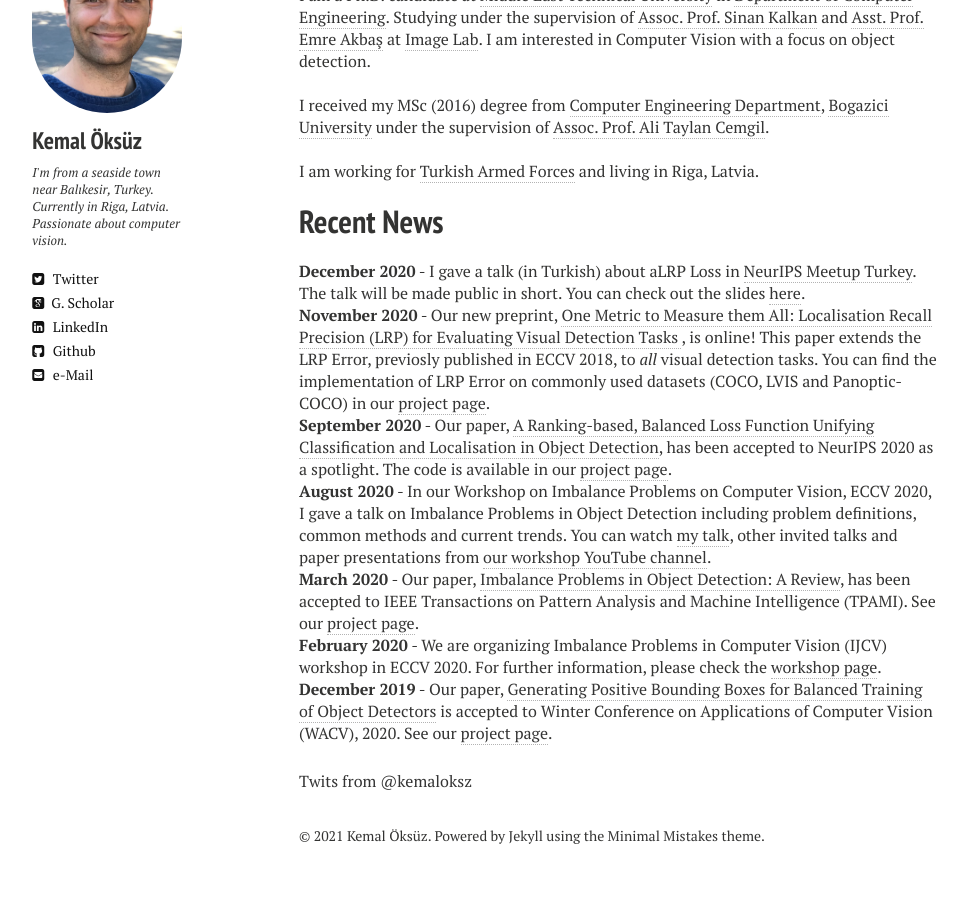
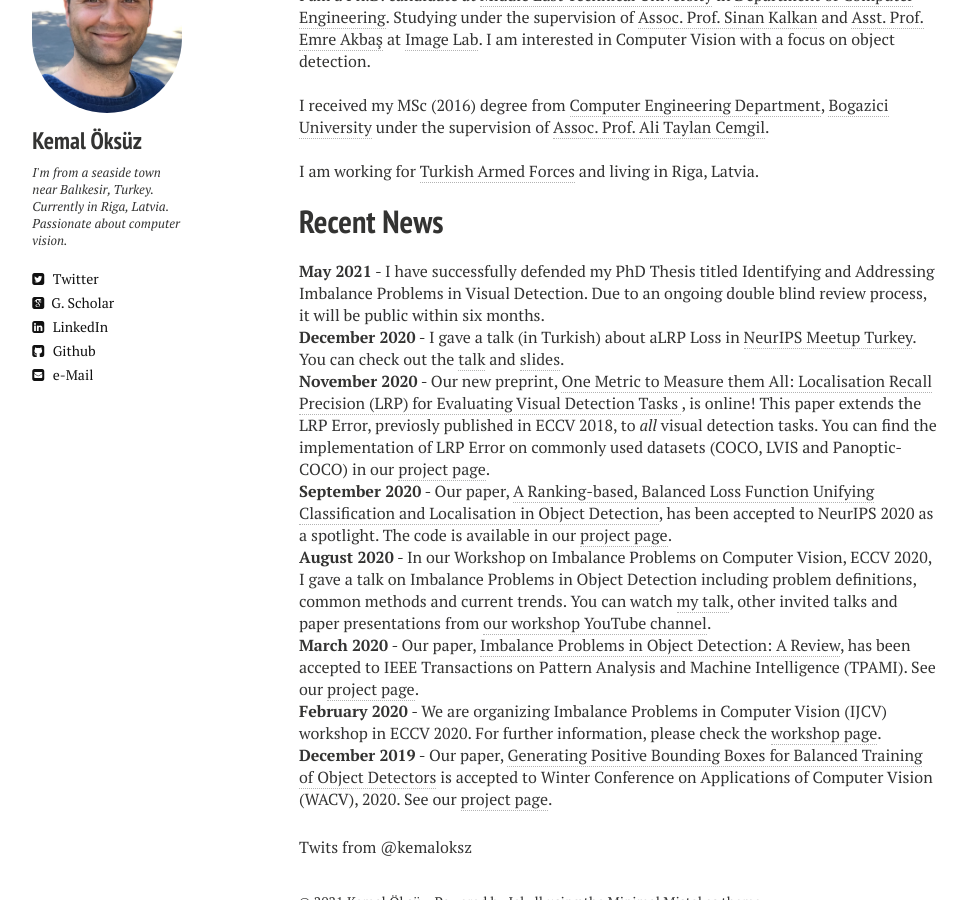
Before and after one commit to kemaloksuz/kemaloksuz.github.io, a Jekyll site: the page built from index.md, in a window 1280 px wide and 900 px high, scrolled down 808 px. Shown: the whole window, without its empty margins (21-988 px from the left). Built offline with Jekyll 4.4.1, drawn with Linux system fonts in a browser that asks for light colours; nearby versions of some CDN libraries; comment, search, counter and statistics services are not loaded.

Commit message:
Update index.md

```diff
--- a/index.md
+++ b/index.md
@@ -16,7 +16,8 @@ I received my MSc (2016) degree from <a href="https://www.cmpe.boun.edu.tr" targ
 I am working for <a href="https://www.tsk.tr/HomeEng" target="_blank">Turkish Armed Forces</a> and living in Riga, Latvia.
 
 <h1>Recent News</h1>
-**December 2020** - I gave a talk (in Turkish) about aLRP Loss in <a href="https://inzva.com/ai/meetups/2020/neurips-meetup-turkey-2020" target="_blank">NeurIPS Meetup Turkey</a>. The talk will be made public in short. You can check out the slides <a href="https://drive.google.com/file/d/1S_u0_sjK2FcGJZYQWY3PNPeybclAOf-_/view?usp=sharing" target="_blank">here</a>. <br />
+**May 2021** - I have successfully defended my PhD Thesis titled Identifying and Addressing Imbalance Problems in Visual Detection. Due to an ongoing double blind review process, it will be public within six months. <br />
+**December 2020** - I gave a talk (in Turkish) about aLRP Loss in <a href="https://inzva.com/ai/meetups/2020/neurips-meetup-turkey-2020" target="_blank">NeurIPS Meetup Turkey</a>. You can check out the <a href="https://www.youtube.com/watch?v=8M4k4ILdzvg" target="_blank">talk</a> and  <a href="https://drive.google.com/file/d/1S_u0_sjK2FcGJZYQWY3PNPeybclAOf-_/view?usp=sharing" target="_blank">slides</a>. <br />
 **November 2020** - Our new preprint, <a href="https://arxiv.org/abs/2011.10772" target="_blank">One Metric to Measure them All: Localisation Recall Precision (LRP) for Evaluating Visual Detection Tasks
 </a>, is online! This paper extends the LRP Error, previosly published in ECCV 2018, to *all* visual detection tasks. You can find the implementation of LRP Error on commonly used datasets (COCO, LVIS and Panoptic-COCO) in our <a href="https://github.com/kemaloksuz/LRP-Error" target="_blank">project page</a>.<br />
 **September 2020** - Our paper, <a href="https://arxiv.org/abs/2009.13592" target="_blank">A Ranking-based, Balanced Loss Function Unifying Classification and Localisation in Object Detection</a>, has been accepted to NeurIPS 2020 as a spotlight. The code is available in our <a href="https://github.com/kemaloksuz/aLRPLoss" target="_blank">project page</a>.<br />
```
